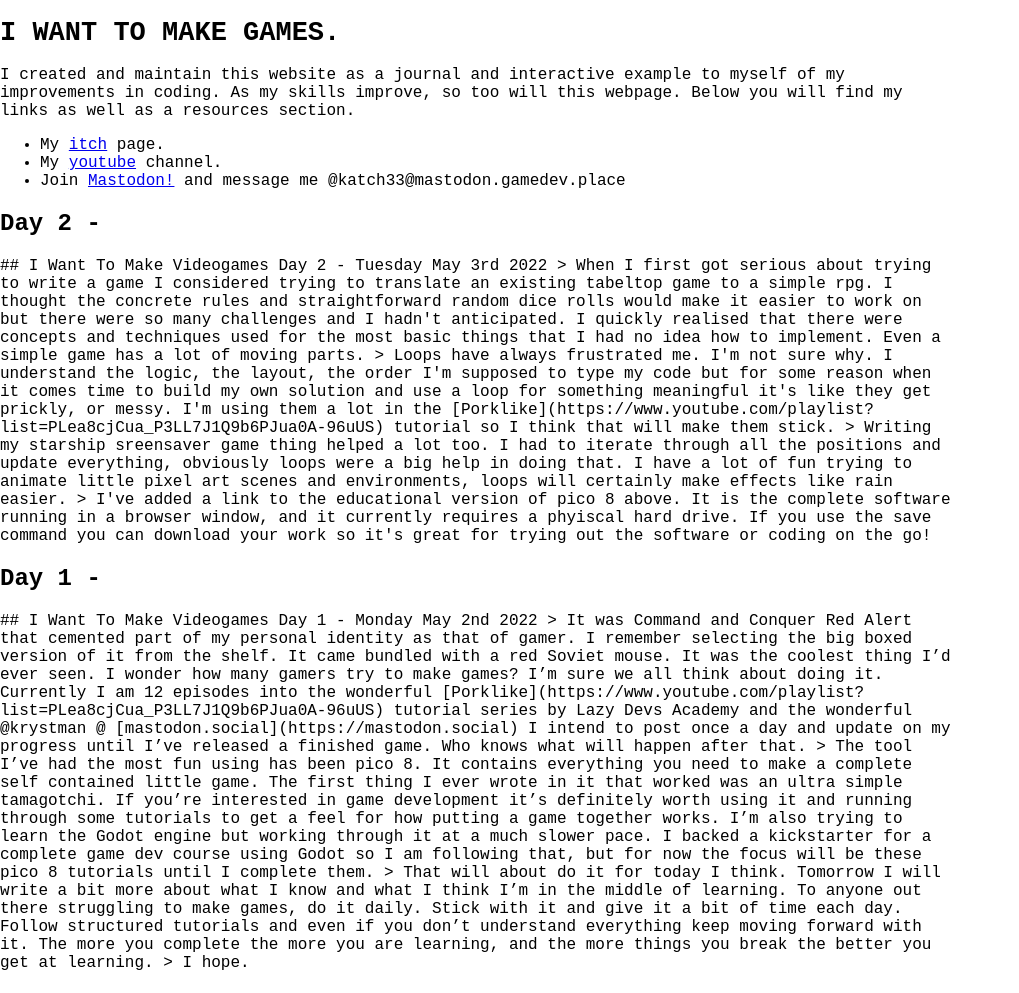
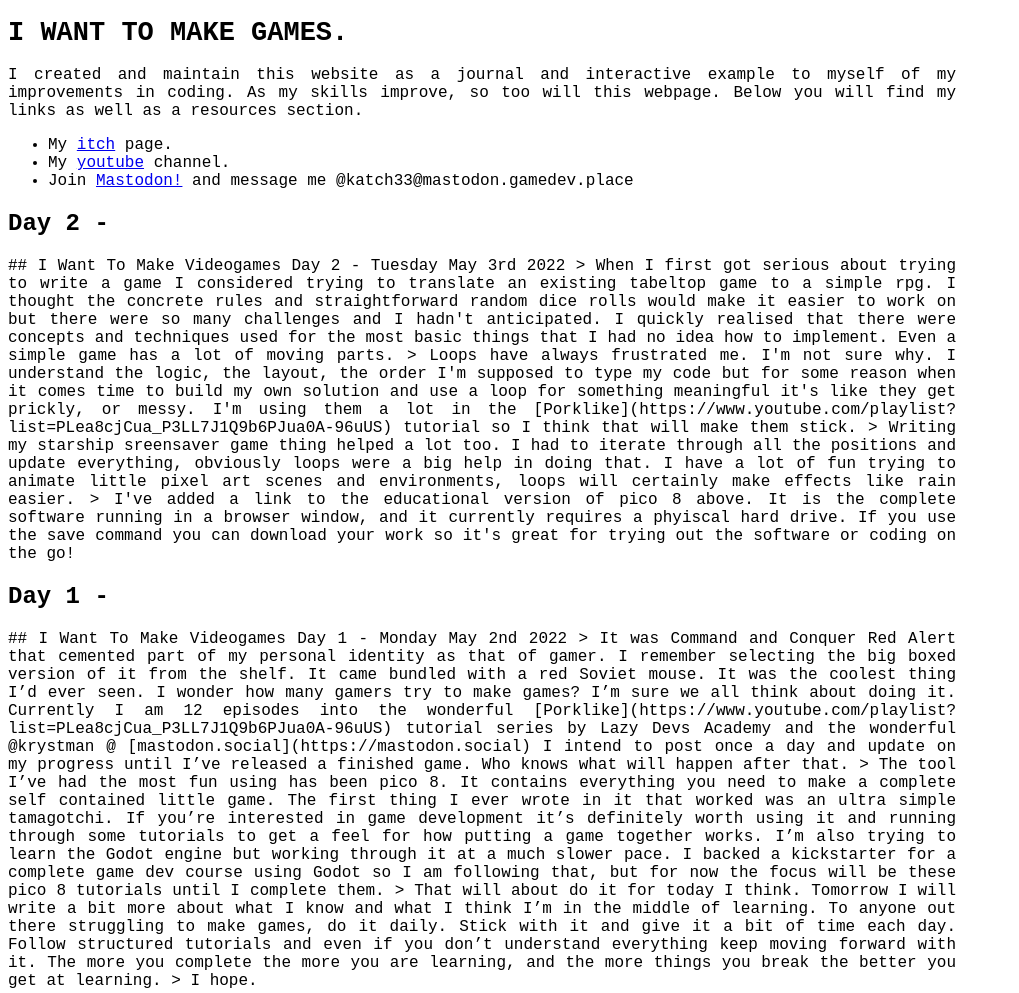
Before and after one commit to katch33/delicious-badger, a plain HTML site: page index.html in a window 1280 px wide. Shown: the whole page, without its empty margins (0-1019 px from the left). Drawn offline with Linux system fonts and the light colour scheme.

Commit message:
add text justification finally -_-

```diff
--- a/style.css
+++ b/style.css
@@ -3,8 +3,7 @@ body {
     background-color: green, white;
     font-family: monospace, 'Courier New', Courier, monospace;
     color: grey, black;
-    margin-left: auto;
-    margin-right: auto;
+    text-align: justify;
 }
 h1 {
     font-size: 27px;
```
